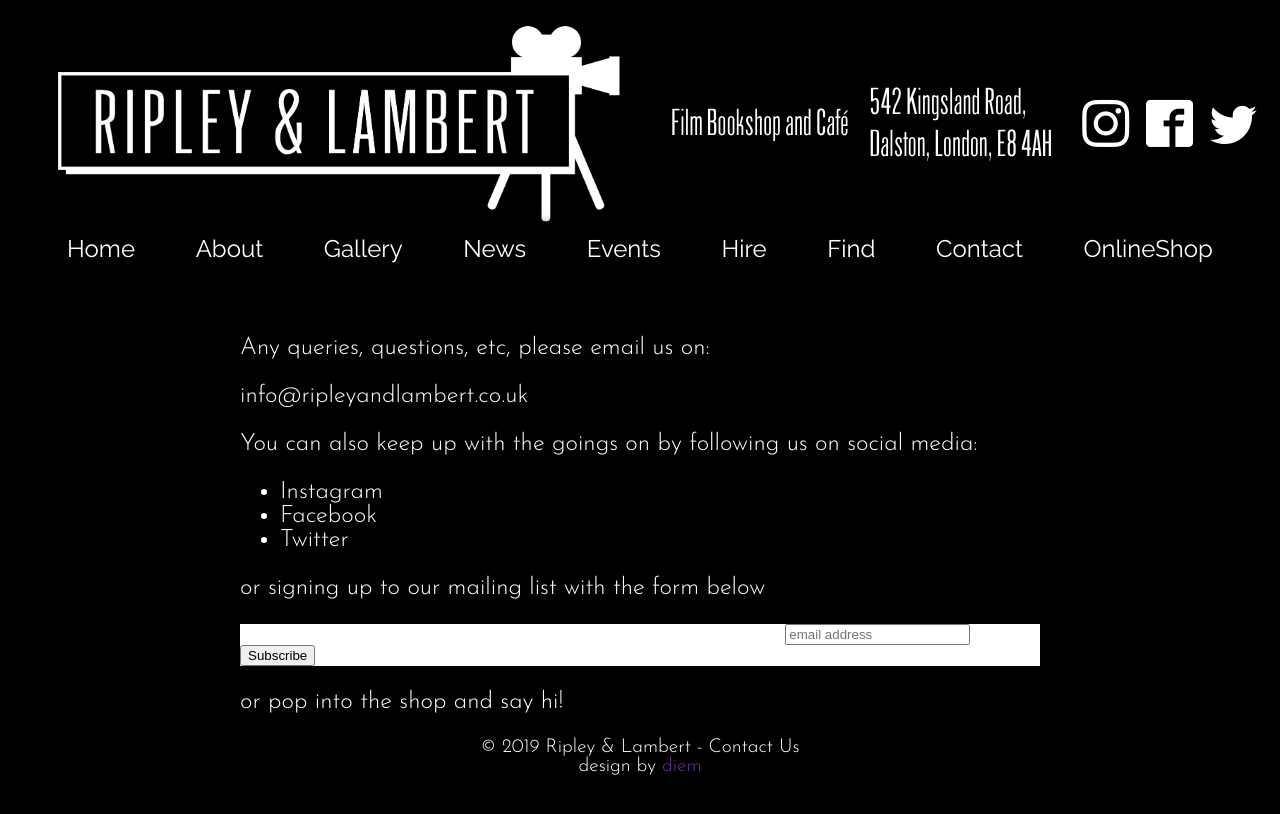
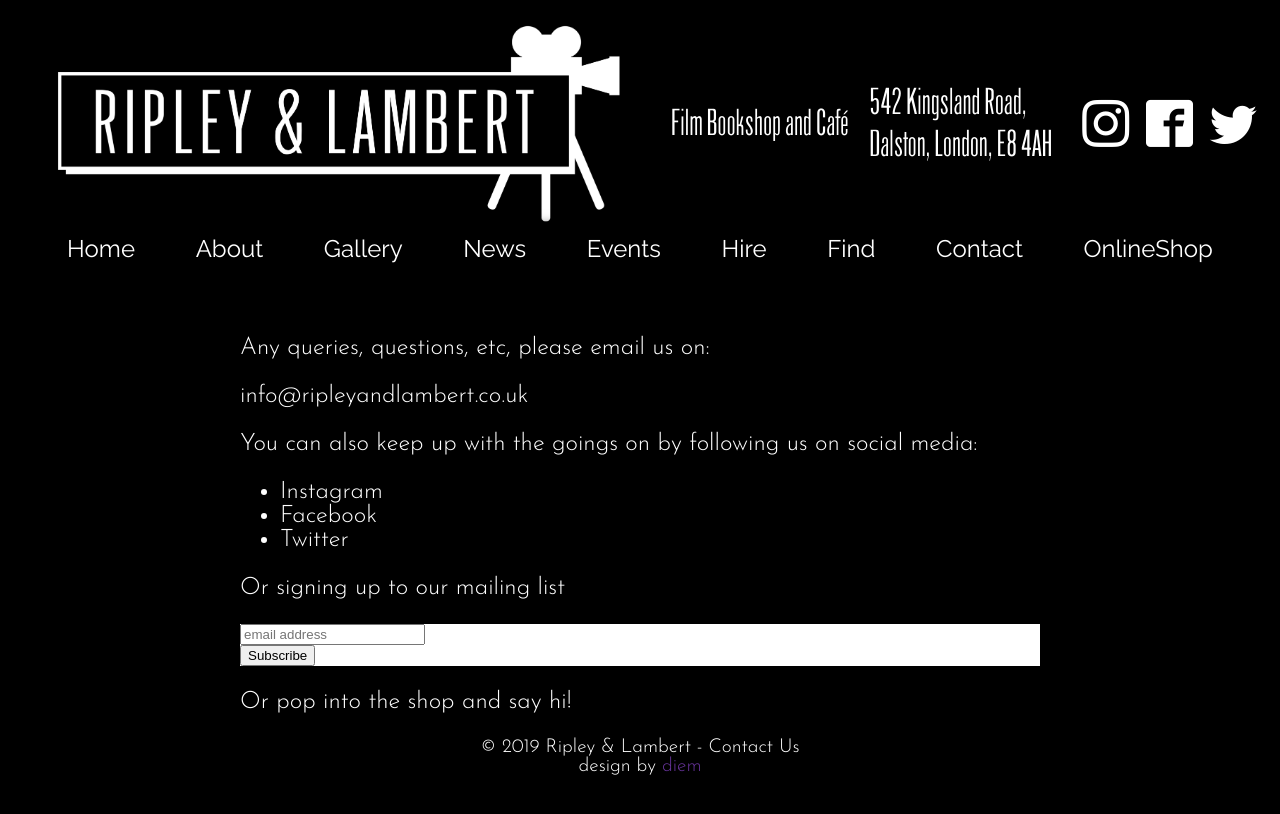
Before and after one commit to ripandlamb/ripandlamb, a Jekyll site: the page built from contact.md, in a window 1280 px wide. Shown: the top 814 px of the page. Built offline with Jekyll 4.4.1, drawn with Linux system fonts in a browser that asks for light colours; a script that is not in the unit is left out; comment, search, counter and statistics services are not loaded.

Commit message:
Update contact.md

```diff
--- a/contact.md
+++ b/contact.md
@@ -13,7 +13,7 @@ You can also keep up with the goings on by following us on social media:
 - [Facebook](https://facebook.com/ripleyandlambert)
 - [Twitter](https://twitter.com/ripandlamb)
 
-or signing up to our mailing list with the form below
+Or signing up to our mailing list
 
 <!-- Begin Mailchimp Signup Form -->
 <link href="//cdn-images.mailchimp.com/embedcode/slim-10_7.css" rel="stylesheet" type="text/css">
@@ -25,7 +25,7 @@ or signing up to our mailing list with the form below
 <div id="mc_embed_signup">
 <form action="https://ripleyandlambert.us4.list-manage.com/subscribe/post?u=16ee2bf7dd35a0a31f931f357&amp;id=b9b28d0fa8" method="post" id="mc-embedded-subscribe-form" name="mc-embedded-subscribe-form" class="validate" target="_blank" novalidate>
     <div id="mc_embed_signup_scroll">
-	<label for="mce-EMAIL">Subscribe to the Ripley and Lambert mailing list for news, updates and exclusive offers!</label>
+
 	<input type="email" value="" name="EMAIL" class="email" id="mce-EMAIL" placeholder="email address" required>
     <!-- real people should not fill this in and expect good things - do not remove this or risk form bot signups-->
     <div style="position: absolute; left: -5000px;" aria-hidden="true"><input type="text" name="b_16ee2bf7dd35a0a31f931f357_b9b28d0fa8" tabindex="-1" value=""></div>
@@ -36,4 +36,5 @@ or signing up to our mailing list with the form below
 
 <!--End mc_embed_signup-->
 
-or [pop into the shop]({{site.baseurl}}/find.html) and say hi!
+
+Or [pop into the shop]({{site.baseurl}}/find.html) and say hi!
```
